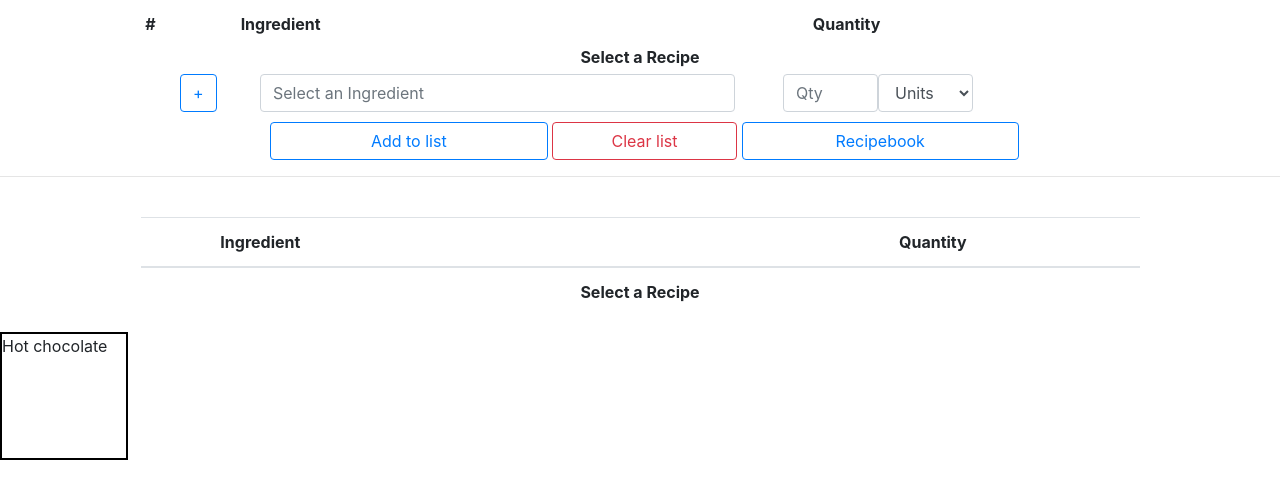
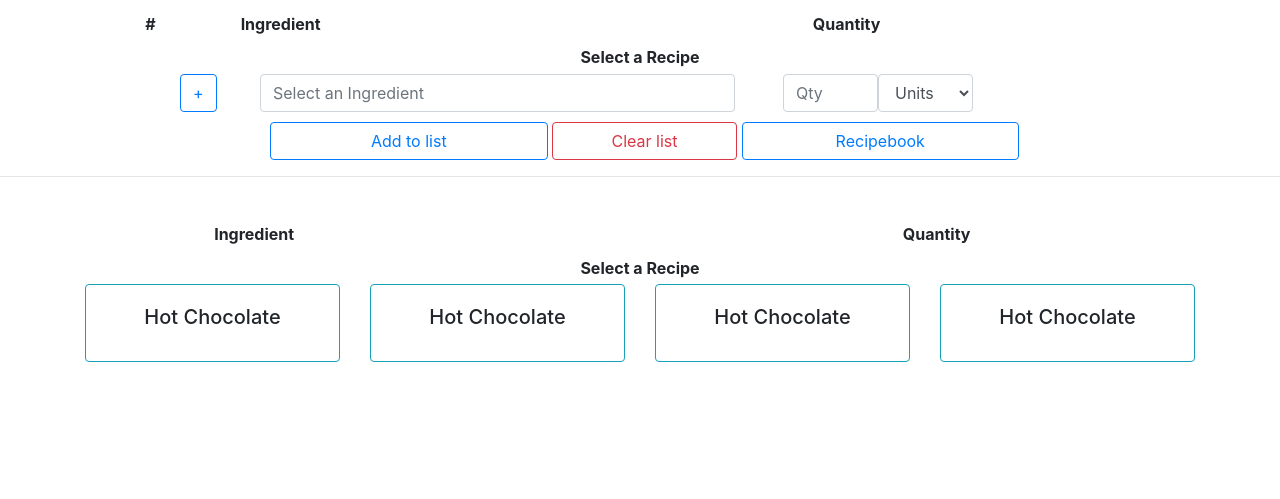
Before and after one commit to mcraig0602/RecipeSite, a website: page website/index.html in a window 1280 px wide. Shown: the part 97-596 px from the top of the page. Drawn offline with nearby package versions, Linux system fonts and the light colour scheme; no server answers.

Commit message:
git ignore and some bootstrap stuff

```diff
--- a/website/css/style.sass
+++ b/website/css/style.sass
@@ -15,6 +15,9 @@ form
   margin-left: 5%
   margin-right: 5%
 
+.container
+  align-content: center
+
 .square
   position: relative
   width: 10vw
@@ -28,5 +31,9 @@ form
 .content
   position: absolute
   vertical-align: middle
+  text-align: center
   width: 100%
   height: 100%
+  padding: auto
+  p
+    margin: auto 0
--- a/website/index.html
+++ b/website/index.html
@@ -73,7 +73,7 @@
 
   <div id="recipe" class="container">
     <div class="tblContainer">
-      <table id="masterTbl" class="table table-hover">
+      <table id="masterTbl" class="table-sm table-hover">
         <thead>
           <tr id="topper">
             <th width="5%"></th>
@@ -90,9 +90,28 @@
       </table>
     </div>
   </div>
-  <div class="square">
-    <div class="content">
-      Hot chocolate
+  <div class="container">
+    <div class="card-deck">
+      <div class="card text-center border-info" style="width: 10vw">
+        <div class="card-body">
+          <h5 class="card-title">Hot Chocolate</h5>
+        </div>
+      </div>
+      <div class="card text-center border-info" style="width: 10vw">
+        <div class="card-body">
+          <h5 class="card-title">Hot Chocolate</h5>
+        </div>
+      </div>
+      <div class="card text-center border-info" style="width: 10vw">
+        <div class="card-body">
+          <h5 class="card-title">Hot Chocolate</h5>
+        </div>
+      </div>
+      <div class="card text-center border-info" style="width: 10vw">
+        <div class="card-body">
+          <h5 class="card-title">Hot Chocolate</h5>
+        </div>
+      </div>
     </div>
   </div>
 
```
Also changed, not shown: website/css/style.css, 2 other files.
